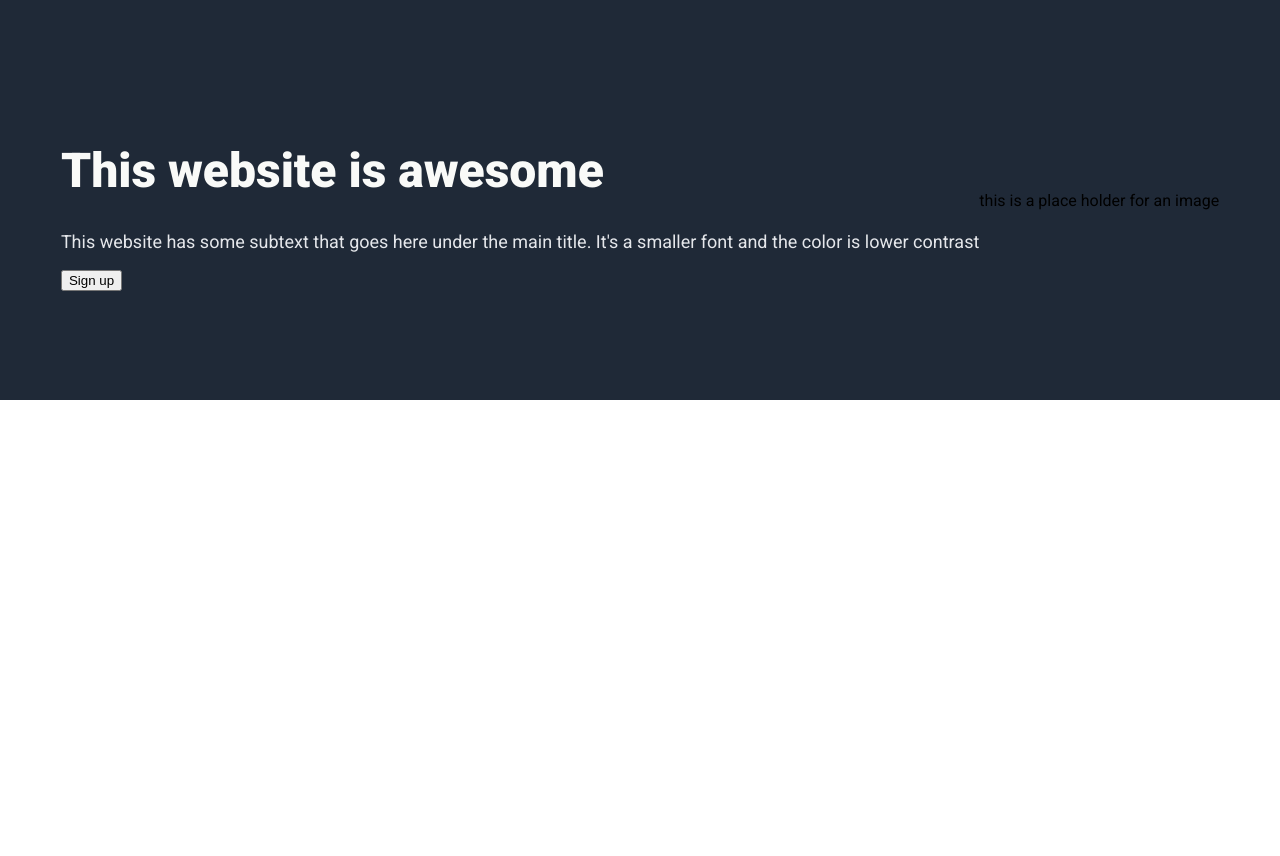
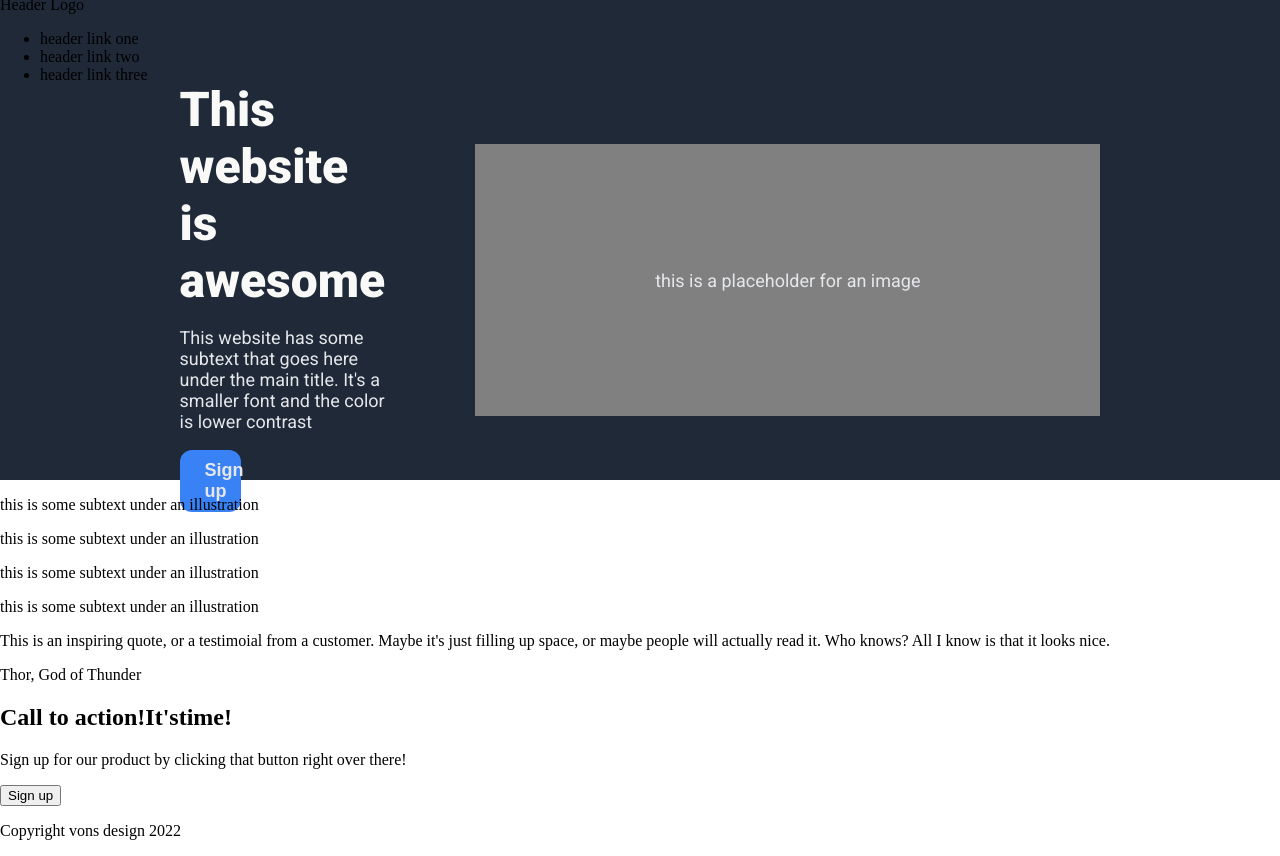
Before and after one commit to vonsdesign/odin-landing-page, a plain HTML site: page index.html in a window 1280 px wide. Before the commit the page ends 800 px from the top, so only its background shows below. Drawn offline with Linux system fonts and the light colour scheme.

Commit message:
commit 3

```diff
--- a/index.html
+++ b/index.html
@@ -10,21 +10,67 @@
 
 <body>
     <!-- header -->
+    <div id="maindivheader">
+        <div class="headerwrap">
+        <div class="logo">
+            <p>Header Logo</p>
+        </div>
+        <ul>
+            <li>header link one</li>
+            <li>header link two</li>
+            <li>header link three</li>
+        </ul>
+    </div>
+    </div>
     <!-- section 1 -->
     <div id="maindivsec1">
         <div id="col1">
             <h1 id="col1-h1">This website is awesome</h1>
             <p id="col1-p">This website has some subtext that goes here under the main title. It's a smaller font and the color is lower contrast</p>
-            <button id="">Sign up</button>
+            <button id="col1-btn">Sign up</button>
         </div>
 
         <div id="col2">
-            <p>this is a place holder for an image</p>
+            <p>this is a placeholder for an image</p>
         </div>
     </div>
     <!-- section 2 -->
+
+    <div id="maindivsec2">
+        <div id="11">
+            <p>this is some subtext under an illustration</p>
+        </div>
+        <div id="12">
+            <p>this is some subtext under an illustration</p>
+        </div>
+        <div id="13">
+            <p>this is some subtext under an illustration</p>
+        </div>
+        <div id="14">
+            <p>this is some subtext under an illustration</p>
+        </div>
+    </div>
+
     <!-- section 3 -->
+
+    <div id="maindivsec3">
+        <p>This is an inspiring quote, or a testimoial from a customer. Maybe it's just filling up space, or maybe people will actually read it. Who knows? All I know is that it looks nice.</p>
+        <p>Thor, God of Thunder</p>
+    </div>
     <!-- section 4 -->
+    <div id="maindivsec4">
+        <div class="innerdivsec4">
+            <h2>Call to action!It'stime!</h2>
+            <p>Sign up for our product by clicking that button right over there!</p>
+        </div>
+
+        <div class="footerbtn">
+            <button>Sign up</button>
+        </div>
+    </div>
     <!-- footer -->
+    <div id="maindivfooter">
+        <p>Copyright vons design 2022</p>
+    </div>
 </body>
 </html>
--- a/style.css
+++ b/style.css
@@ -4,6 +4,17 @@
 body {
     width: 100%;
     margin: 0%;
+}
+
+#maindivheader {
+    background-color: #1f2937;
+    margin-top: -20px;
+    margin-bottom: -20px;
+
+}
+
+.headerwrap   {
+    display:inline-block;
 }
 
 /* section 1 */
@@ -13,21 +24,47 @@ body {
     justify-content: center;
     background-color: #1f2937;
     height: 50vh;
+    padding-left: 20%;
+    padding-right: 20%;
 
 }
 
 #col1 {
+    display: flex;
+    flex-direction: column;
+    align-items: flex-start;
+    justify-content: center;
     font-family: 'Roboto', sans-serif;
+    height: 200px;
+    width: auto;
+
 }
 
 #col2 {
+    display: flex;
+    align-items: center;
+    justify-content: center;
     font-family: 'Roboto', sans-serif;
+    height: 200px;
+    width: auto;
+    background-color: grey;
+    color: #e5e7eb;
+    font-weight: 400;
+    font-size: 18px;
+    white-space: nowrap;
+    margin-left: 5em;
+    padding-left: 10em;
+    padding-right: 10em;
+    padding-top: 2em;
+    padding-bottom: 2em;
+
 }
 
 #col1-h1 {
     color: #f9faf8;
     font-weight: 900;
     font-size: 48px;
+    margin-bottom: 0%;
 }
 
 #col1-p {
@@ -38,13 +75,16 @@ body {
 
 #col1-btn {
     display: block;
-    width: 15%;
+    width: 30%;
     border: none;
     border-radius: 12px;
-    padding: 10px 15px 10px 15px;
+    padding: 10px 25px 10px 25px;
     color: #e5e7eb;
     font-weight: 700;
     font-size: 18px;
     background-color: #3882f6;
 
 }
+
+
+/* section 2 */
```
